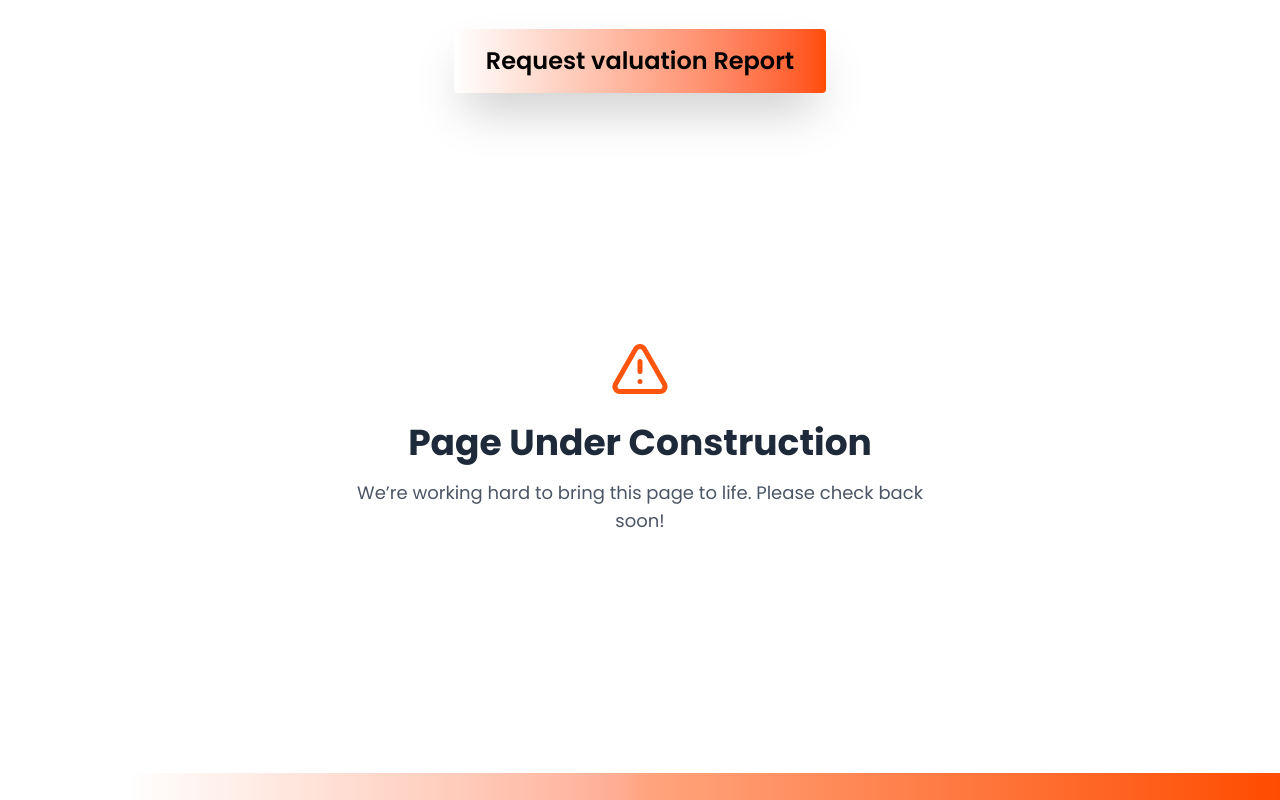
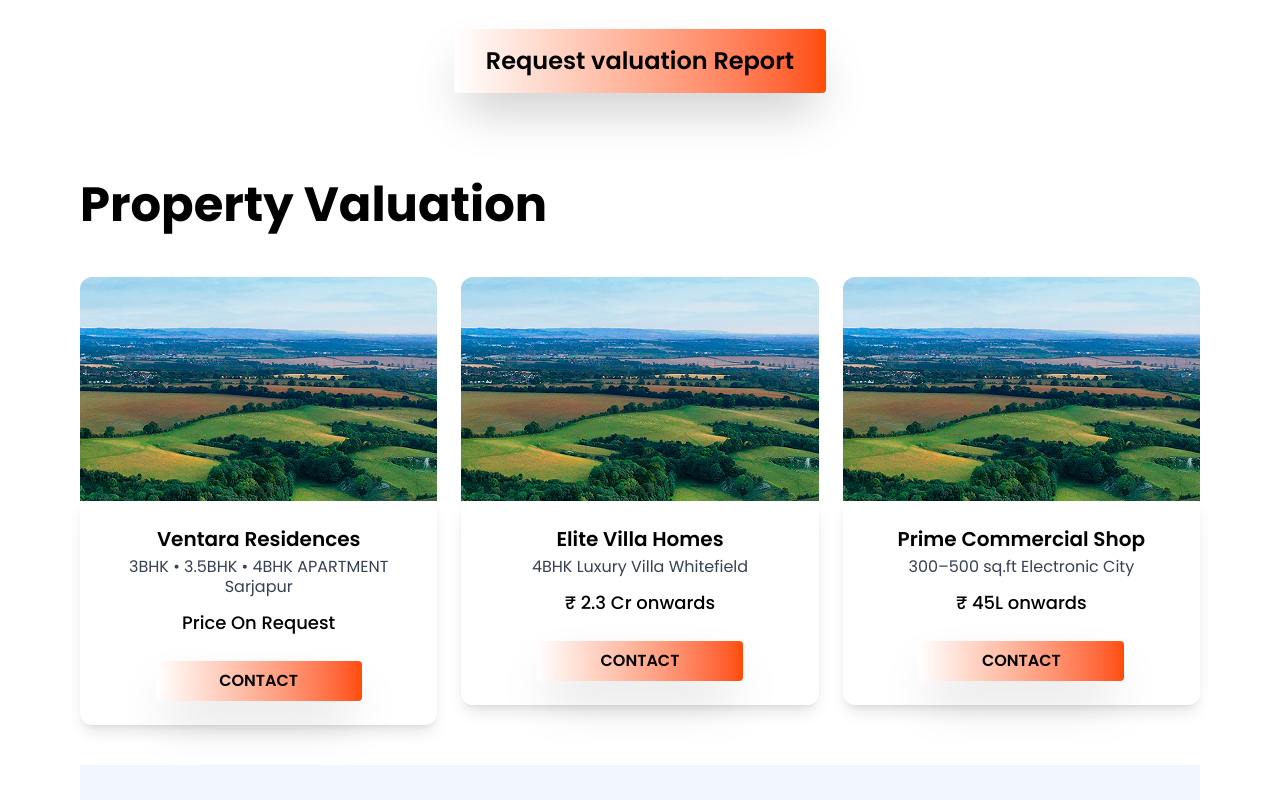
Before and after one commit to CodeCortex/pricetagFrontend, a React (Vite) app: page / in a window 1280 px wide. Shown: the part 2540-3340 px from the top of the page. Built offline with nearby package versions, Linux system fonts and the light colour scheme.

Commit message:
Refactor code structure for improved readability and maintainability

```diff
--- a/src/components/common/Card/HeroCard.jsx
+++ b/src/components/common/Card/HeroCard.jsx
@@ -3,26 +3,49 @@ import House from "../../../assets/images/House.png"
 import Land from "../../../assets/images/Land.png"
 import Shop from "../../../assets/images/Shop.png"
 import Flat from "../../../assets/images/Flat.png"
+import PropertyValuationCardImage from "../../../assets/images/PropertyValuationCardImage.png"
+import { GradientButton } from '../Button/Button'
 
 
-const Herocard = ({icon, title, active, onClick}) => {
+export const Herocard = ({ icon, title, active, onClick }) => {
   return (
     <div
-    onClick={onClick}
-    className={`w-40 h-40 flex flex-col justify-center items-center rounded-md cursor-pointer transition-all shadow-md
-        ${active? "bg-orange text-white shadow-xl scale-105":"bg-white text-black hover:shadow-xl"}`}
+      onClick={onClick}
+      className={`w-40 h-40 flex flex-col justify-center items-center rounded-md cursor-pointer transition-all shadow-md
+        ${active ? "bg-orange text-white shadow-xl scale-105" : "bg-white text-black hover:shadow-xl"}`}
     >
-        <img
+      <img
         src={icon}
         alt={title}
         className="w-14 h-14 object-contain mb-3"
-        />
+      />
 
-        <p className={`text-lg font-semibold tracking-wide`}>{title}</p>
-
-
+      <p className={`text-lg font-semibold tracking-wide`}>{title}</p>
     </div>
   )
 }
 
-export default Herocard
+
+export const PropertyValuationCard = ({image, title, details, price, onClick}) => {
+
+
+  return (
+    <div className='relative w-full max-w-[360px] mx-auto'>
+      {/* image  */}
+      <div className='h-56 w-full rounded-t-xl bg-cover bg-center' style={{ background: `url(${image})` }}></div>
+
+
+      {/* white card content */}
+      <div className='bg-white p-6 rounded-b-xl shadow-lg'>
+        <p className='text-xl font-semibold text-black'>{title}</p>
+        <p className='text-gray-700 mt-1 leading-tight'>{details}</p>
+        <p className='text-black font-medium text-lg mt-3'>{price}</p>
+
+        <div className='mt-6 flex justify-center'>
+          <GradientButton text="CONTACT" onClick={onClick} className='w-2/3 font-semibold' />
+        </div>
+      </div>
+    </div>
+  )
+
+}
--- a/src/components/common/Card/HeroCategoriesList.jsx
+++ b/src/components/common/Card/HeroCategoriesList.jsx
@@ -1,33 +1,39 @@
-import React, {useState} from 'react'
+import React, { useState } from 'react'
 import House from "../../../assets/images/House.png"
 import Land from "../../../assets/images/Land.png"
 import Shop from "../../../assets/images/Shop.png"
 import Flat from "../../../assets/images/Flat.png"
+import PropertyValuationCardImage from "../../../assets/images/PropertyValuationCardImage.png"
 
-import Herocard from './Herocard'
+import { Herocard } from './Herocard'
+import { PropertyValuationCard } from './Herocard'
+import { HandHelping } from 'lucide-react'
 
 
-const HeroCategoriesList = () => {
-    const [active, setActive]=useState("Land");
 
-    const categories=[
-        {title:"Shop", icon:Shop},
-        {title:"House", icon:House},
-        {title:"Land", icon:Land},
-        {title:"Flat", icon:Flat}
+
+
+export const HeroCategoriesList = () => {
+    const [active, setActive] = useState("Land");
+
+    const categories = [
+        { title: "Shop", icon: Shop },
+        { title: "House", icon: House },
+        { title: "Land", icon: Land },
+        { title: "Flat", icon: Flat }
     ]
 
 
     return (
         <div className='flex gap-8 justify-center'>
             {
-            categories.map((item)=>(
+                categories.map((item) => (
                     <Herocard
                         key={item.title}
                         title={item.title}
                         icon={item.icon}
-                active={active===item.title}
-                onClick={()=>setActive(item.title)}
+                        active={active === item.title}
+                        onClick={() => setActive(item.title)}
                     />
                 ))
             }
@@ -35,4 +41,43 @@ const HeroCategoriesList = () => {
     )
 }
 
-export default HeroCategoriesList
+export const PropertyValuationCategoriesCard = () => {
+
+    const handleContact=(name)=>{
+        alert("Contact clicked for: "+ name);
+    };
+
+    const cards = [
+    {
+      image: PropertyValuationCardImage,
+      title: "Ventara Residences",
+      details: "3BHK • 3.5BHK • 4BHK APARTMENT\nSarjapur",
+      price: "Price On Request",
+    },
+    {
+      image: PropertyValuationCardImage,
+      title: "Elite Villa Homes",
+      details: "4BHK Luxury Villa\nWhitefield",
+      price: "₹ 2.3 Cr onwards",
+    },
+    {
+      image: PropertyValuationCardImage,
+      title: "Prime Commercial Shop",
+      details: "300–500 sq.ft\nElectronic City",
+      price: "₹ 45L onwards",
+    }
+  ];
+
+  return (
+    <div className='grid grid-cols-1 md:grid-cols-3 gap-6 '>
+        {
+            cards.map((card,index)=>(
+                <PropertyValuationCard key={index} image={card.image} title={card.title} details={card.details} price={card.price} onClick={()=>handleContact(card.title)}/>
+
+            ))
+        }
+    </div>
+  )
+
+
+}
--- a/src/components/layout/Footer.jsx
+++ b/src/components/layout/Footer.jsx
@@ -61,7 +61,7 @@ const Footer = () => {
 
             {/* Bottom Section */}
             <div className="py-4 flex flex-col md:flex-row justify-between items-center text-sm">
-                <p>© {new Date().getFullYear()} Powered by PriceTagPrice</p>
+                <p>© {new Date().getFullYear()} Powered by PropertyPriceTag</p>
                 <p className="flex gap-4 mt-2 md:mt-0">
                     <span className="cursor-pointer hover:text-white">Privacy Policy</span> |
                     <span className="cursor-pointer hover:text-white">Terms & Conditions</span>
--- a/src/components/layout/Hero.jsx
+++ b/src/components/layout/Hero.jsx
@@ -2,7 +2,7 @@ import React from 'react'
 import heroBackground from "../../assets/images/heroBackground.png"
 import Navbar from './Navbar'
 import SearchBar from '../common/Input/SearchBar'
-import HeroCategoriesList from '../common/Card/HeroCategoriesList'
+import { HeroCategoriesList } from '../common/Card/HeroCategoriesList'
 import Flat1 from "../../assets/images/Flat1.png"
 import Shop1 from "../../assets/images/Shop1.png"
 import Land1 from "../../assets/images/Land1.png"
@@ -11,6 +11,7 @@ import FeaturePic from "../../assets/images/FeaturePic.png"
 import { GradientButton } from '../common/Button/Button'
 import UnderConstruction from './UnderConstruction'
 import Footer from './Footer'
+import { PropertyValuationCategoriesCard } from '../common/Card/HeroCategoriesList'
 
 
 
@@ -125,8 +126,21 @@ const Hero = () => {
                 </div>
             </section>
 
-            <UnderConstruction/>
-            <Footer/>
+            <section id="#PropertyValuation" className='px-20'>
+                <div>
+                    <h1 className='text-5xl text-start font-bold py-12'>Property Valuation</h1>
+                </div>
+                <PropertyValuationCategoriesCard />
+            </section>
+
+
+            <section id="#testimonials" className="px-20 pt-10">
+                <div className="h-[500px] bg-[#F2F6FF]"></div>
+            </section>
+
+
+            <UnderConstruction />
+            <Footer />
 
 
 
```
Also changed, not shown: src/assets/images/PropertyValuationCardImage.png (added). Lines whose indentation alone changed are shown as unchanged.
